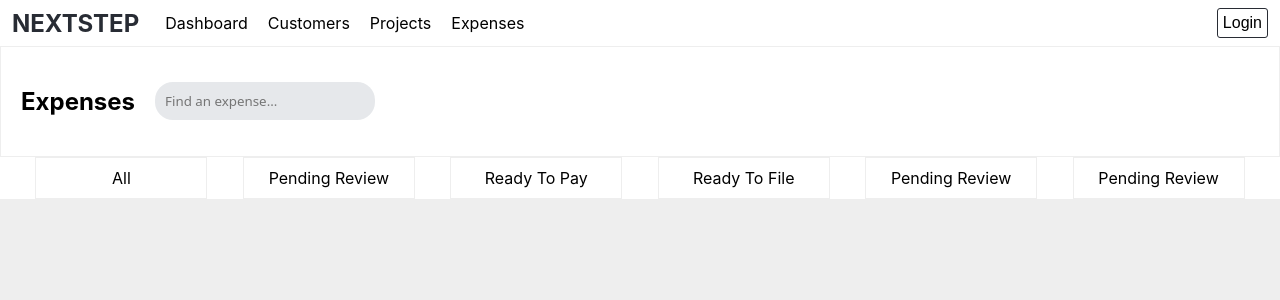
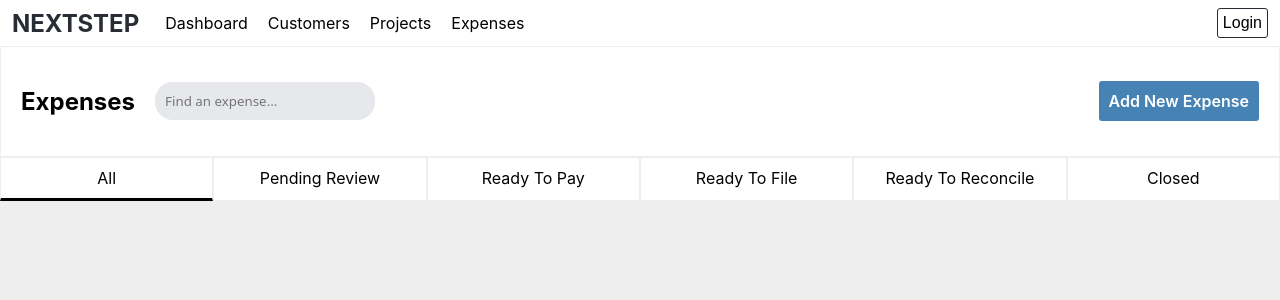
Before and after one commit to jccrump/next-step, a React (Create React App) app in the folder client/: page /expense in a window 1280 px wide. Shown: the top 300 px of the page. Built offline with nearby package versions, Linux system fonts and the light colour scheme.

Commit message:
Created sorts for expense

```diff
--- a/client/src/components/CustomersHeader.js
+++ b/client/src/components/CustomersHeader.js
@@ -11,7 +11,7 @@ class CustomersHeader extends Component {
     return (
         <div>
             <div className="search-header">
-                <h2>Customer Feed</h2>
+                <h2>Customers </h2>
                 <form>
                     <input className="search-bar" placeholder="Find a customer..." type="text" />
                 </form>
--- a/client/src/components/ExpenseHeader.js
+++ b/client/src/components/ExpenseHeader.js
@@ -1,5 +1,6 @@
 import React from "react";
 import '../style/Expense.css'
+import '../style/Buttons.css'
 import {Link} from 'react-router-dom'
 
 class InvoiceHeader extends React.Component {
@@ -14,14 +15,15 @@ class InvoiceHeader extends React.Component {
                     <form>
                         <input className="search-bar" placeholder="Find an expense..." type="text" />
                     </form>
+                    <Link className="addButton" to={'/expense'}>Add New Expense</Link>
                 </div>
                 <div className="expense-sort">
-                    <Link className="expense-sort-option" to={'/expense'}>All</Link>
+                    <Link className="expense-sort-option sort-active" to={'/expense'}>All</Link>
                     <Link className="expense-sort-option" to={'/expense'}>Pending Review</Link>
                     <Link className="expense-sort-option" to={'/expense'}>Ready To Pay</Link>
                     <Link className="expense-sort-option" to={'/expense'}>Ready To File</Link>
-                    <Link className="expense-sort-option" to={'/expense'}>Pending Review</Link>
-                    <Link className="expense-sort-option" to={'/expense'}>Pending Review</Link>
+                    <Link className="expense-sort-option" to={'/expense'}>Ready To Reconcile</Link>
+                    <Link className="expense-sort-option" to={'/expense'}>Closed</Link>
                 </div>
             </div>
         )
--- a/client/src/components/ProjectSearchHeader.js
+++ b/client/src/components/ProjectSearchHeader.js
@@ -15,7 +15,7 @@ class ProjectSearchHeader extends Component {
                 <form>
                     <input className="search-bar" placeholder="Find a project..." type="text" />
                 </form>
-                <Link className="addCustomerLink" to={'/customer/addnew'}>Add New Customer</Link>
+                <Link className="addCustomerLink" to={'/customer/addnew'}>Add New Project</Link>
             </div>
             <Switch>
               <Route exact path={'/project/'} component={ProjectList} />
--- a/client/src/style/Buttons.css
+++ b/client/src/style/Buttons.css
@@ -15,3 +15,15 @@
     text-decoration: none;
     color: black
 }
+.addButton{
+    margin-left: auto;
+    background-color: steelblue;
+    color: white;
+    font-weight: 600;
+    border-radius: 3px;
+    border: 0px;
+    font-size:16px;
+    cursor: pointer;
+    padding: 10px;
+    text-decoration: none;
+}
--- a/client/src/style/Expense.css
+++ b/client/src/style/Expense.css
@@ -2,14 +2,17 @@
     background-color: white;
     display: flex;
     flex-direction: row;
-    justify-content: space-evenly;
 }
 .expense-sort-option{
     color: black;
     text-decoration: none;
     text-align: center;
-    max-width: 150px;
     width: 100%;
     padding: 10px;
     border:1px solid #eee;
+    cursor: pointer;
 }
+
+.sort-active{
+    border-bottom: 3px solid black;
+}
```
